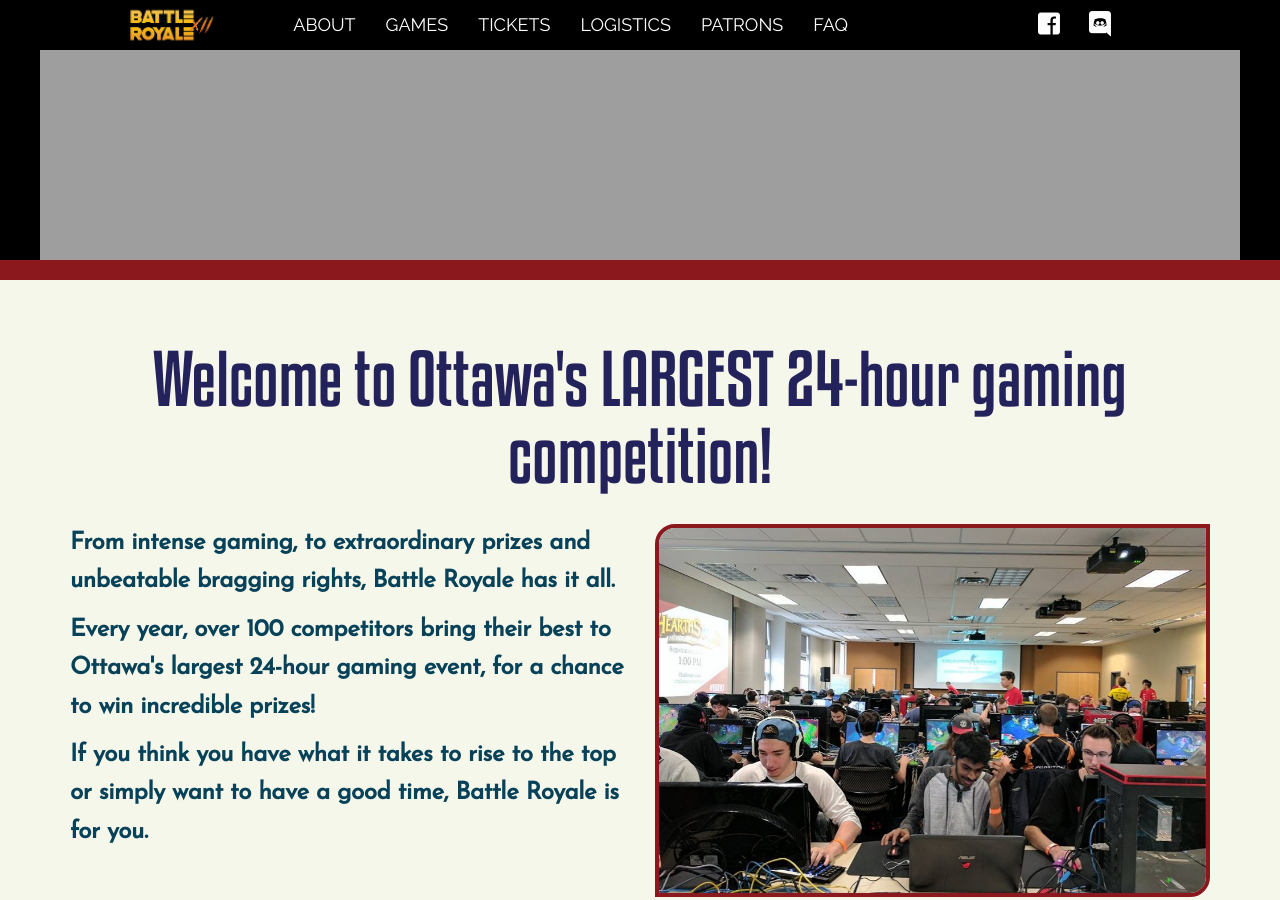
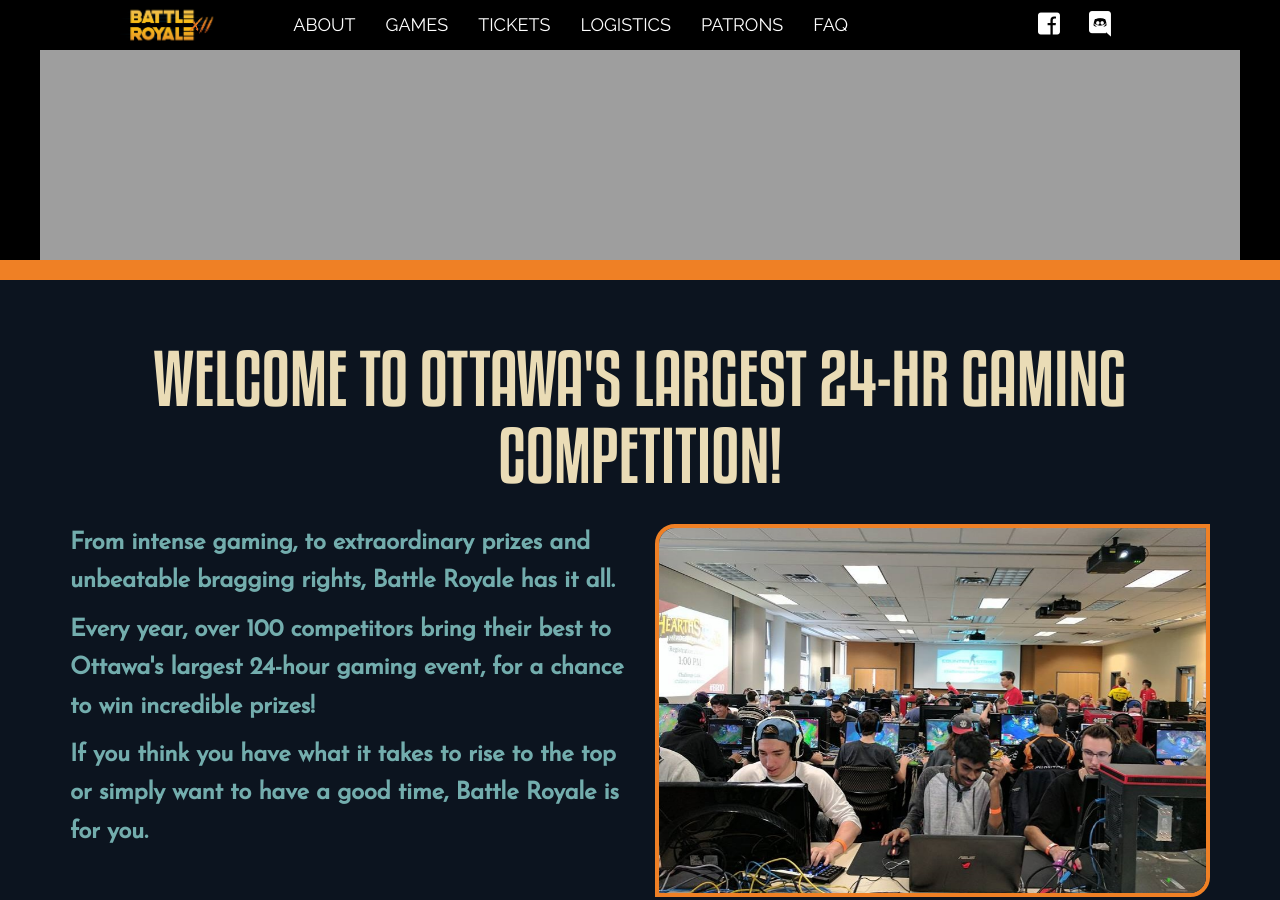
Before and after one commit to BattleRoyaleOttawa/battleroyale.ca, a Jekyll site: the page built from index.html, in a window 1280 px wide and 900 px high, scrolled down 730 px. Built offline with Jekyll 4.4.1, drawn with Linux system fonts in a browser that asks for light colours; nearby versions of some CDN libraries; some of the changed text lies outside the part shown.

Commit message:
modified colour scheme and formatted spacing

```diff
--- a/css/original.css
+++ b/css/original.css
@@ -20,8 +20,8 @@ body {
 
 section:not(.hero):not(.footer) {
     overflow-x:hidden;
-    background-color: #f6f7eb;
-    color: #24225B;
+    background-color: #0c141f;
+    color: #eadcb6;
     padding: 0px 0px 25px;
 }
 
@@ -40,14 +40,14 @@ h1 {
 }
 
 .subheading {
-    font-family: 'Kenyan';
+    font-family: 'Josefin Sans';
     margin-bottom: 0px;
-    font-size: 220% !important;
+    font-size: 150% !important;
     text-transform: uppercase;
 }
 
 section:not(#faq) p {
-    color: #084259;
+    color: #73adad;
     font-weight: 600;
     font-size: 24px;
     line-height: 1.6em;
@@ -187,20 +187,31 @@ div.collapse.navbar-collapse.navbar-ex1-collapse{
 
 #about {
     border-width: 15px 0;
-    background-color: #f6f7eb;
+    background-color: #0c141f;
     padding: 40px 0px 40px;
     position: relative;
-    border-top: 20px solid #8B181D;
-    border-bottom: 20px solid #8B181D;
+    border-top: 20px solid #ef8025;
+    border-bottom: 20px solid #ef8025;
 }
 
 .carousel-inner {
     border-radius: 20px 0px 20px 0px;
-    border: 4px solid #8B181D;
+    border: 4px solid #ef8025;
+}
+#games {
+
+    /*border-top: 20px solid #ef8025;*/
+    border-bottom: 20px solid #ef8025;
+}
+#games .game-logo {
+  max-width: 150px;
 }
 
-#games .game-logo {
-  max-width: 150px;
+#tickets {
+    border-bottom: 20px solid #ef8025;
+}
+#logistics {
+    border-bottom: 20px solid #ef8025;
 }
 
 #tickets .btn,
@@ -215,7 +226,12 @@ div.collapse.navbar-collapse.navbar-ex1-collapse{
 @media(max-width: 414px) {
   font-size: 20px;
 }
-
+#schedule{
+    border-bottom: 20px solid #ef8025;
+}
+#patrons {
+    border-bottom: 20px solid #ef8025;
+}
 #patrons .community-partners img {
   max-width: 400px;
 }
@@ -311,7 +327,7 @@ div.collapse.navbar-collapse.navbar-ex1-collapse{
 }
 
 a.accordion-section-title {
-    color: #000;
+    color: #e48f4a;
     width: 100%;
     padding: 10px;
     display: inline-block;
@@ -328,7 +344,7 @@ a.accordion-section-title:hover, a.accordion-section-title.active {
 .accordion-section-content {
     padding: 15px;
     display: none;
-    color: #000;
+    color: #74a6b;
     border-bottom: 1px solid;
     border-left: 1px solid;
     border-right: 1px solid;
--- a/index.html
+++ b/index.html
@@ -71,7 +71,7 @@ Pew Pew
 <section id="about" class="texture-background">
   <div class="container">
     <h1 class="text-center intro-title">
-      Welcome to Ottawa's LARGEST 24-hour gaming competition!
+      WELCOME TO OTTAWA'S LARGEST 24-HR GAMING COMPETITION!
     </h1>
     <div class="row">
       <div class="col-xs-12 col-md-6 intro-text">
@@ -103,7 +103,7 @@ Pew Pew
 <section id="games">
   <div class="container">
     <h1 class="text-center title">
-      Games &amp; Prizes
+      GAMES &amp; PRIZES
     </h1>
     <div class="row">
       <div class="col-xs-12 col-sm-6">
@@ -138,6 +138,8 @@ Pew Pew
       </div>
       <div class="col-xs-12">
         <p style="margin-bottom: 0px;"><i>Looking for a team?</i> Join our <a href="https://discord.gg/Ct67DzD">discord server</a> and let people know what game you're playing in #team-formation!<p>
+        <br>
+
       </div>
     </div>
   </div>
@@ -153,11 +155,16 @@ Pew Pew
         <p>
           If you're an IEEE member, you will receive a $5 discount. Just be sure to provide proof of membership! For more information on ticket prizes and prize pools, please press the "Purchase Ticket" button below which will bring you to our Eventbrite page.
         </p>
+        <br>
+        <br>
       </div>
       <div class="col-xs-12">
         <a href="https://www.eventbrite.ca/e/battle-royale-xii-tickets-55524592551" class="btn btn-primary btn-large btn-block">
           Purchase Ticket
         </a>
+        <br>
+        <br>
+        <br>
       </div>
     </div>
   </div>
@@ -184,6 +191,9 @@ Pew Pew
             <p style="margin-bottom: 0px;">
               Snacks will also be offered at the event for a small cost. IEEE members will get access to one free snack &amp; drink when an IEEE member number is presented!
             </p>
+            <br>
+            <br>
+            <br>
           </div>
         </div>
       </div>
@@ -194,16 +204,25 @@ Pew Pew
         <a href="https://docs.google.com/forms/d/e/1FAIpQLScYodFiCLSh3nD5dJxCmhrAHuVgb_00DRjpLwLsZ_EzH1QhcA/viewform" class="btn btn-primary btn-large btn-block">
             Volunteer
         </a>
+          <br>
+          <br>
+          <br>
       </div>
-        <div class="col-xs-12">
-            <h1 class="text-center title">
-              Schedule
-            </h1>
-            <p class="text-center subheading">Coming Soon</p>
-            <!-- <img class="center-block img-responsive" style="max-width:800px;" src="images/schedule.png" /> -->
-        </div>
+
     </div>
   </div>
+</section>
+<section id = "schedule">
+	<div class="container">
+    <h1 class="text-center title">
+      Schedule
+    </h1>
+    <p class="text-center">
+          Coming soon!
+        </p>
+          <br>
+            <br>
+            <br>
 </section>
 
 <section id ="patrons">
@@ -240,6 +259,9 @@ Pew Pew
     <div class="charity">
       <div class="col-xs-12">
         <img class="img-responsive center-block" src="images/partners/cheo.png">
+          <br>
+            <br>
+            <br>
       </div>
     </div>
   </div>
@@ -270,6 +292,7 @@ Pew Pew
                   <a class="accordion-section-title faq-title-right" href="#accordion-right-{{ forloop.index }}">{{ item.question }}</a>
                   <div id="accordion-right-{{ forloop.index }}" class="accordion-section-content faq-content-right">
                       <p>{{ item.answer | markdownify }}</p>
+
                   </div>
               </div>
           </div>
```
